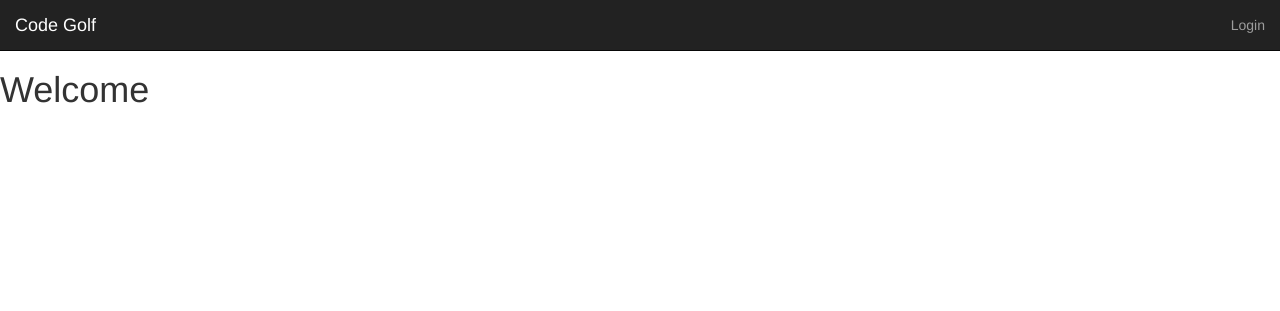
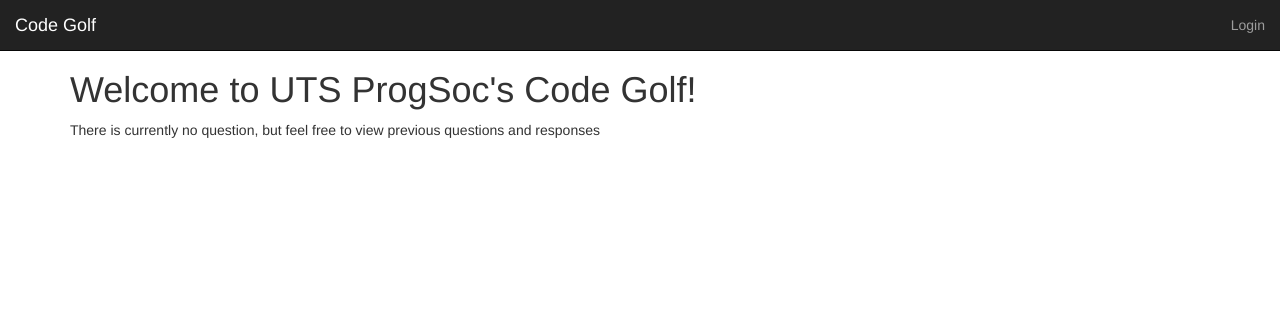
Before and after one commit to jableader/Golf, a Django app: template templates/index.html in a window 1280 px wide. Shown: the top 311 px of the page. Run offline with Django 3.2, Linux system fonts and the light colour scheme; the template is opened without the code that fills it, so the values that code supplies are empty; parts of the project's set-up code (start-up, migrations or seed data) failed here and were passed over.

Commit message:
Fleshing out pages

```diff
--- a/golf/urls.py
+++ b/golf/urls.py
@@ -11,6 +11,6 @@
     url(r'^login/$', golfviews.login_form, name='login'),
     url(r'^logout/$', golfviews.logout, name='logout'),
     url(r'^users/profile/(?P<user_pk>\d+)/$', golfviews.profile, name='profile'),
-
+    url(r'^questions/(?P<question_pk>\d+)', golfviews.question, name='question'),
     url(r'^admin/', include(admin.site.urls)),
 )
--- a/templates/index.html
+++ b/templates/index.html
@@ -1,9 +1,15 @@
 {% extends 'base.html' %}
 
 {% block body_block %}
-    <div class="container-fluid">
-        <div class="row">
-            <h1>Welcome</h1>
+    <div class="container">
+        <div class="hero-unit">
+            {% if question %}
+                <h1><span class="half-size">Current Question</span> {{ question.title }}</h1>
+                <p>Log in to answer now!</p>
+            {% else %}
+                <h1>Welcome to UTS ProgSoc's Code Golf!</h1>
+                <p>There is currently no question, but feel free to view previous questions and responses</p>
+            {% endif %}
         </div>
     </div>
 {% endblock %}
--- a/templates/login_form.html
+++ b/templates/login_form.html
@@ -18,10 +18,10 @@
                 <div class="alert alert-danger" role="alert">
                     <span class="glyphicon glyphicon-exclamation-sign" aria-hidden="true"></span>
                     <span class="sr-only">Error:</span>
-                    Invalid username and/or password <br />
+                    Invalid username and/or password
                 </div>
+            {% endif %}
 
-            {% endif %}
             <button class="btn btn-lg btn-primary btn-block" type="submit">
                 {% if hasTriedBefore %}
                     Try Again
```
Also changed, not shown: GolfServer/views.py (+7 -2 lines), db.sqlite3, 2 other files.
